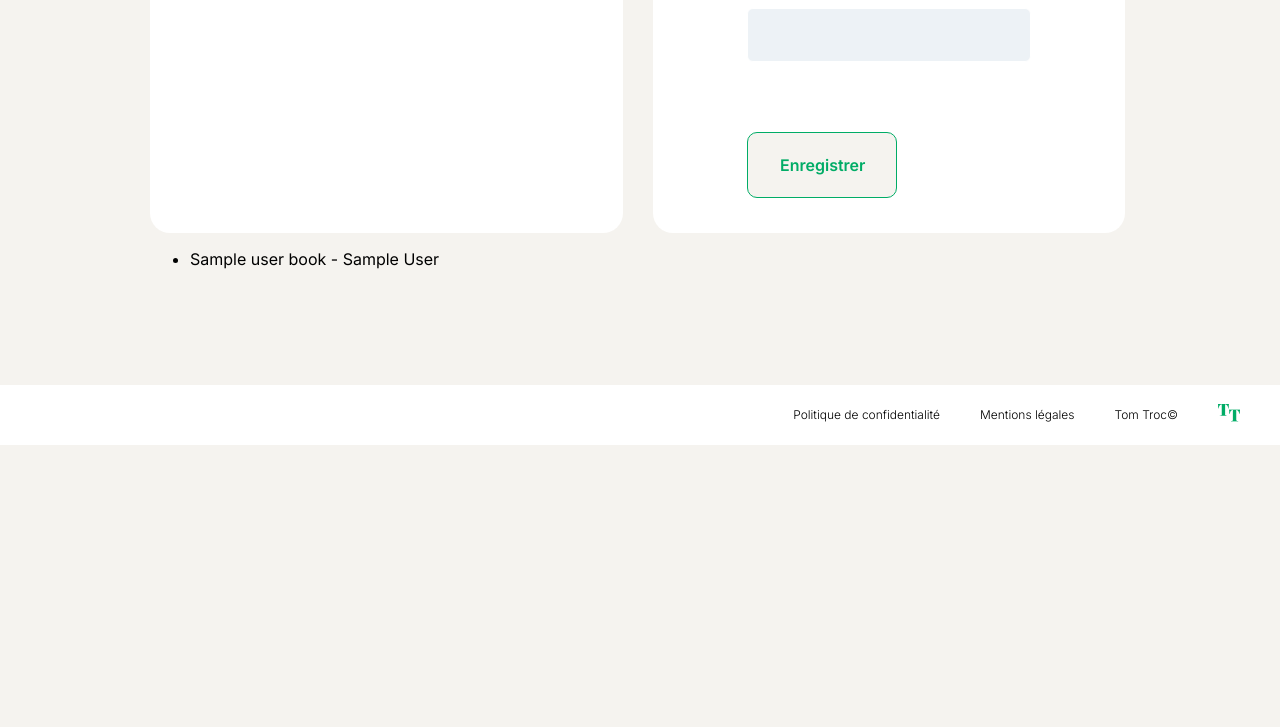
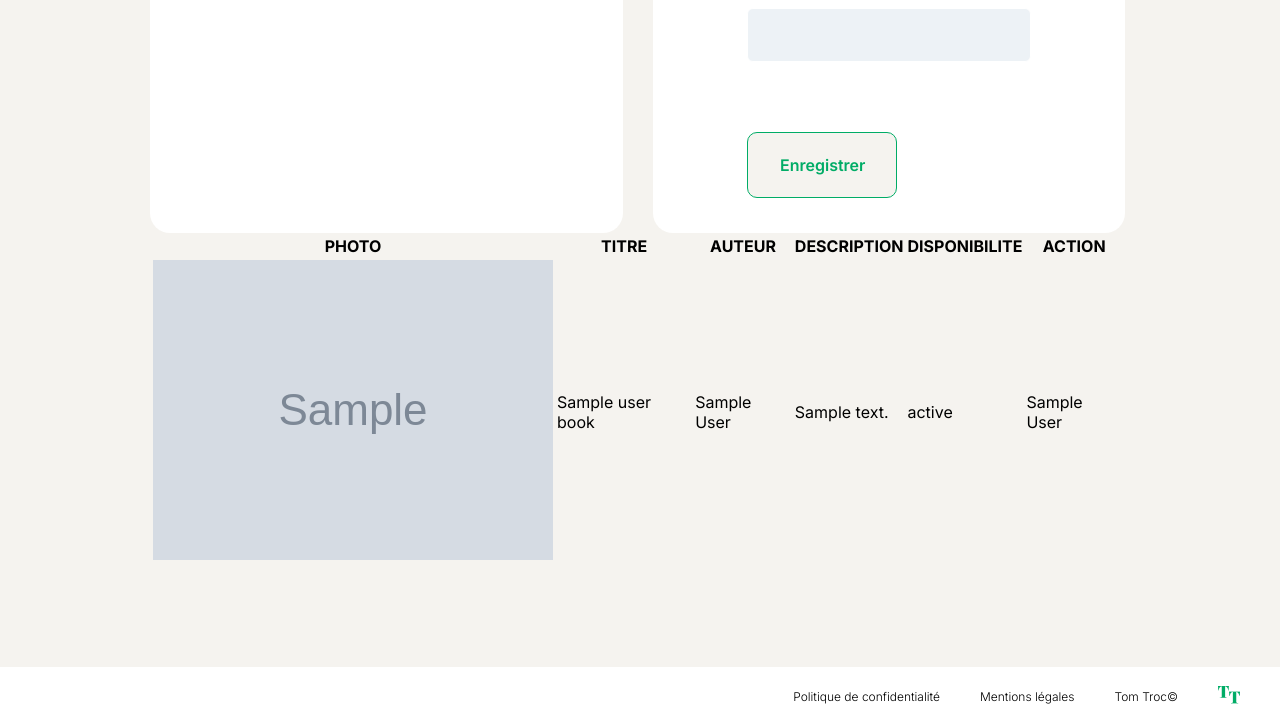
Before and after one commit to HazzReghem/TomTroc, a PHP site: template views/templates/account.php in a window 1280 px wide. Shown: the part 509-1236 px from the top of the page. Before the commit the page ends 954 px from the top, so only its background shows below. Run offline with PHP 8.4, Linux system fonts and the light colour scheme; the template is opened without the code that fills it: most values are stand-ins (such as "Sample title", 1, 10 or a date in 2020); grey boxes marked "Sample" are stand-in pictures; data that the repository does not hold is empty; some libraries are stand-ins or nearby versions; some web fonts are replaced.

Commit message:
userBooks added - no CSS

```diff
--- a/views/templates/account.php
+++ b/views/templates/account.php
@@ -42,14 +42,43 @@
     </div>
 
     <!-- Liste des livres ajoutés par l'utilisateur -->
-    <?php if (!empty($userBooks)): ?>
-        <ul>
-            <?php foreach ($userBooks as $book): ?>
-                <li><?= htmlspecialchars($book['title']) ?> - <?= htmlspecialchars($book['author']) ?></li>
-            <?php endforeach; ?>
-        </ul>
-    <?php else: ?>
-        <p>Vous n'avez pas encore ajouté de livres à l'échange.</p>
-    <?php endif; ?>
+    <div>
+        <table class="tableBooks">
+            <thead>
+                <tr>
+                    <th class="tableHead">
+                        PHOTO
+                    </th>
+                    <th class="tableHead">
+                        TITRE
+                    </th>
+                    <th class="tableHead">
+                        AUTEUR
+                    </th>
+                    <th class="tableHead">
+                        DESCRIPTION
+                    </th>
+                    <th class="tableHead">
+                        DISPONIBILITE
+                    </th>
+                    <th class="tableHead">
+                        ACTION
+                    </th>
+                </tr>
+            </thead>
+            <tbody>
+                <?php foreach ($userBooks as $userBook) { ?>
+                    <tr>
+                        <td><img src="<?= htmlspecialchars($userBook['image']) ?>" alt="Couverture de <?= htmlspecialchars($userBook['title']) ?>"></td>
+                        <td><?= htmlspecialchars($userBook['title']) ?></td>
+                        <td><?= htmlspecialchars($userBook['author']) ?></td>
+                        <td><?= htmlspecialchars($userBook['description']) ?></td>
+                        <td><?= htmlspecialchars($userBook['availability_status']) ?></td>
+                        <td><?= htmlspecialchars($userBook['author']) ?></td>
+                    </tr>
+                <?php } ?>
+            </tbody>
+        </table>
+    </div>
 
 </section>
```
